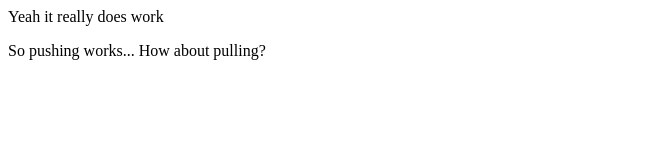
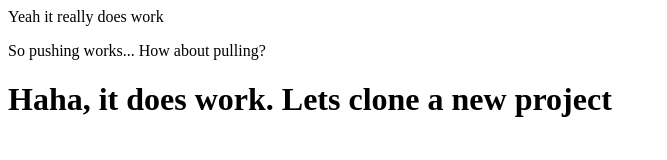
Before and after one commit to asher-smart-construct/test-project, a plain HTML site: page index.html in a window 1280 px wide. Shown: the whole page, without its empty margins (0-667 px from the left). Drawn offline with Linux system fonts and the light colour scheme.

Commit message:
update to index.html

```diff
--- a/index.html
+++ b/index.html
@@ -6,6 +6,8 @@
     <p>Yeah it really does work</p>
 
     <p>So pushing works... How about pulling?</p>
+
+    <h1>Haha, it does work. Lets clone a new project</h1>
 </body>
 
 
```
